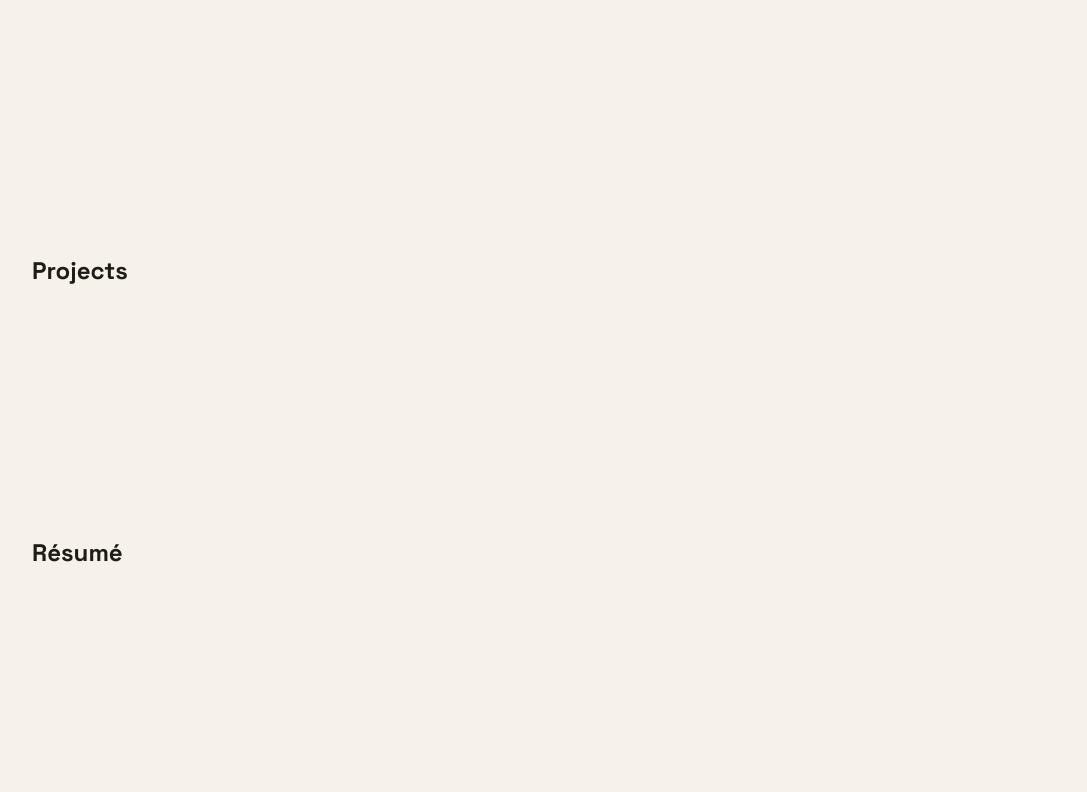
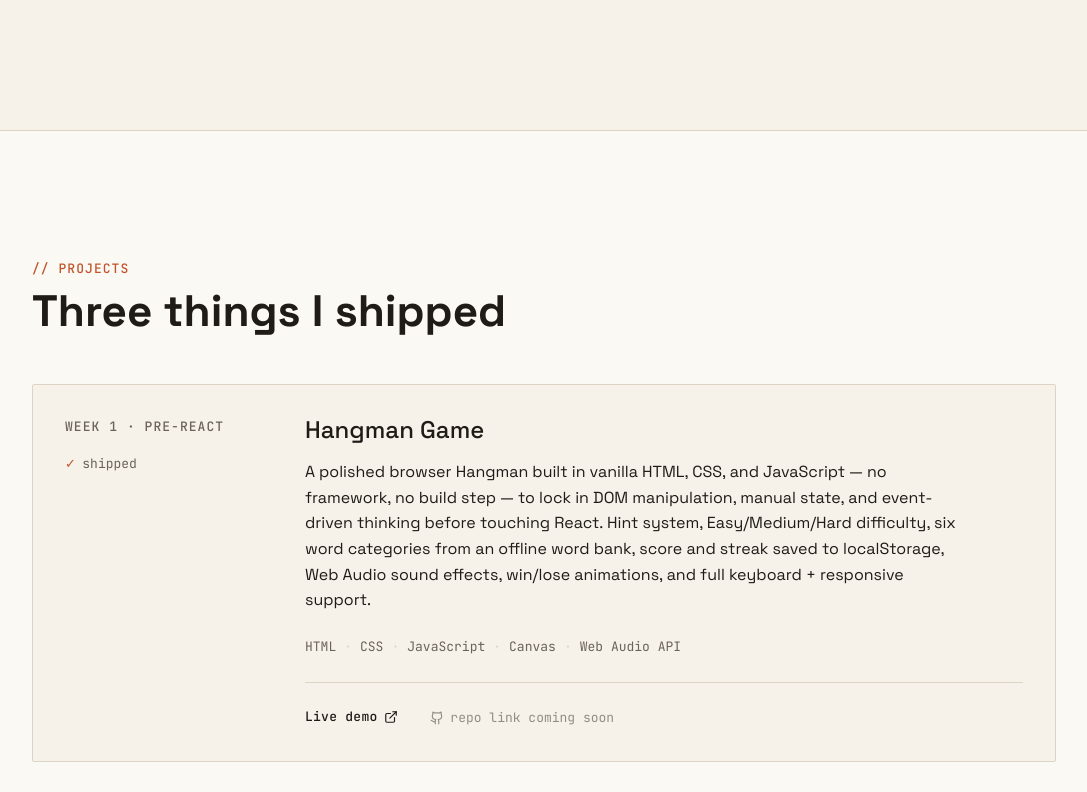
Before and after one commit to EevnxyEgo/kada-portfolio, a React (Vite) app: page / in a window 1280 px wide. Shown: the part 1640-2432 px from the top of the page, without its empty margins (96-1183 px from the left). Built offline with nearby package versions, Linux system fonts and the light colour scheme.

Commit message:
feat: build projects section with log-entry cards

```diff
--- /dev/null
+++ b/src/components/ProjectCard.css
@@ -0,0 +1,100 @@
+/* A single project, styled like a changelog entry: a metadata rail on the
+   left (tag + status), the write-up on the right. Edge defined by a hairline,
+   never a resting shadow. */
+
+.card {
+  display: grid;
+  gap: var(--space-3);
+  padding: var(--space-4);
+  background-color: var(--color-paper);
+  border: 1px solid var(--color-line);
+  border-radius: 2px;
+  transition: border-color 200ms ease, box-shadow 200ms ease;
+}
+
+@media (min-width: 768px) {
+  .card {
+    grid-template-columns: 12rem 1fr;
+    gap: var(--space-6);
+  }
+}
+
+/* the only shadow on the page, and only on hover — never at rest */
+.card:hover {
+  border-color: var(--color-ink-muted);
+  box-shadow: 0 14px 30px -22px rgba(31, 27, 22, 0.55);
+}
+
+/* --- meta rail --- */
+.card__tag {
+  color: var(--color-accent);
+}
+
+.card__status {
+  display: flex;
+  align-items: center;
+  gap: 0.4rem;
+  margin-top: var(--space-2);
+  font-family: var(--font-mono);
+  font-size: var(--text-meta);
+  color: var(--color-ink-muted);
+}
+
+.card__check {
+  color: var(--color-accent);
+}
+
+/* --- body --- */
+.card__title {
+  font-size: var(--text-h3);
+  font-weight: 500;
+}
+
+.card__desc {
+  margin-top: var(--space-2);
+  max-width: 64ch;
+}
+
+.card__tech {
+  display: flex;
+  flex-wrap: wrap;
+  align-items: center;
+  margin-top: var(--space-3);
+  font-family: var(--font-mono);
+  font-size: var(--text-meta);
+  color: var(--color-ink-muted);
+}
+
+.card__tech-item:not(:last-child)::after {
+  content: '·';
+  margin: 0 var(--space-1);
+  color: var(--color-line);
+}
+
+.card__links {
+  display: flex;
+  flex-wrap: wrap;
+  gap: var(--space-4);
+  margin-top: var(--space-3);
+  padding-top: var(--space-3);
+  border-top: 1px solid var(--color-line);
+}
+
+.card__link {
+  display: inline-flex;
+  align-items: center;
+  gap: 0.4rem;
+}
+
+.card__note {
+  display: inline-flex;
+  align-items: center;
+  gap: 0.4rem;
+  font-family: var(--font-mono);
+  font-size: var(--text-meta);
+  color: var(--color-ink-muted);
+}
+
+.card__note--disabled {
+  opacity: 0.7;
+}
--- /dev/null
+++ b/src/components/ProjectCard.jsx
@@ -0,0 +1,75 @@
+import { ExternalLink, Github } from 'lucide-react'
+import './ProjectCard.css'
+
+// One log-entry-styled card. Receives a single project object plus its index
+// (used to stagger the reveal animation down the list).
+export default function ProjectCard({ project, index }) {
+  const { tag, title, status, description, techTags, liveUrl, repoUrl } = project
+
+  return (
+    <article
+      className="card reveal"
+      style={{ transitionDelay: `${index * 80}ms` }}
+    >
+      <div className="card__meta">
+        <p className="mono-label card__tag">{tag}</p>
+        {status === 'shipped' && (
+          <p className="card__status">
+            <span className="card__check" aria-hidden="true">
+              ✓
+            </span>
+            shipped
+          </p>
+        )}
+      </div>
+
+      <div className="card__body">
+        <h3 className="card__title">{title}</h3>
+        <p className="card__desc">{description}</p>
+
+        <ul className="card__tech">
+          {techTags.map((tech) => (
+            <li key={tech} className="card__tech-item">
+              {tech}
+            </li>
+          ))}
+        </ul>
+
+        <div className="card__links">
+          {liveUrl ? (
+            <a
+              href={liveUrl}
+              className="link-underline card__link"
+              target="_blank"
+              rel="noopener noreferrer"
+            >
+              Live demo
+              <ExternalLink size={14} aria-hidden="true" />
+            </a>
+          ) : (
+            <span className="card__note">runs locally</span>
+          )}
+
+          {repoUrl ? (
+            <a
+              href={repoUrl}
+              className="link-underline card__link"
+              target="_blank"
+              rel="noopener noreferrer"
+            >
+              Code
+              <Github size={14} aria-hidden="true" />
+            </a>
+          ) : (
+            // repoUrl is null on purpose — render a muted, non-interactive note
+            // instead of a link that goes nowhere. (Real URLs get filled in later.)
+            <span className="card__note card__note--disabled">
+              <Github size={14} aria-hidden="true" />
+              repo link coming soon
+            </span>
+          )}
+        </div>
+      </div>
+    </article>
+  )
+}
--- /dev/null
+++ b/src/components/Projects.css
@@ -0,0 +1,8 @@
+/* Projects — a single-column stack of log entries (a changelog reads top to
+   bottom, not as a 3-up feature grid). */
+
+.projects__list {
+  display: flex;
+  flex-direction: column;
+  gap: var(--space-4);
+}
--- a/src/components/Projects.jsx
+++ b/src/components/Projects.jsx
@@ -1,9 +1,27 @@
-// Stub — fleshed out in a later commit.
+import { projects } from '../data/projects'
+import ProjectCard from './ProjectCard'
+import './Projects.css'
+
 export default function Projects() {
   return (
-    <section id="projects" className="section" aria-labelledby="projects-title">
+    <section
+      id="projects"
+      className="section section--raised"
+      aria-labelledby="projects-title"
+    >
       <div className="container">
-        <h2 id="projects-title">Projects</h2>
+        <header className="section-head">
+          <span className="mono-label section-head__eyebrow">// projects</span>
+          <h2 id="projects-title" className="section-head__title">
+            Three things I shipped
+          </h2>
+        </header>
+
+        <div className="projects__list">
+          {projects.map((project, index) => (
+            <ProjectCard key={project.id} project={project} index={index} />
+          ))}
+        </div>
       </div>
     </section>
   )
```
